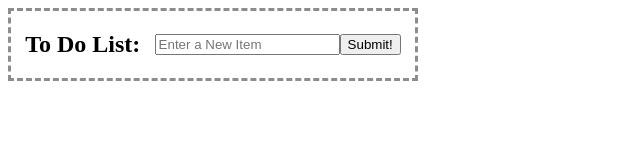
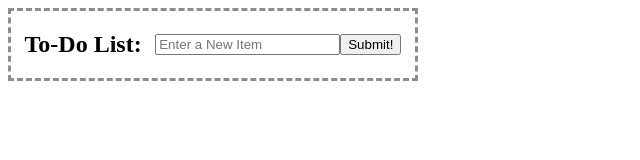
Before and after one commit to KamiFightingSpirit/ToDo-List---React, a React (Create React App) app: page / in a window 1280 px wide. Shown: the top 160 px of the page, without its empty margins (0-640 px from the left). Built offline with nearby package versions, Linux system fonts and the light colour scheme.

Commit message:
Update ListMain.js

```diff
--- a/src/Components/ListMain.js
+++ b/src/Components/ListMain.js
@@ -82,7 +82,7 @@ class ListMain extends Component {
 
     return(
     <div>
-        <div className="header"><h2>To Do List: </h2>
+        <div className="header"><h2>To-Do List: </h2>
         <Form addItem={this.addItem}/></div>
         <div className="itemsGrid">
           {items}
```
